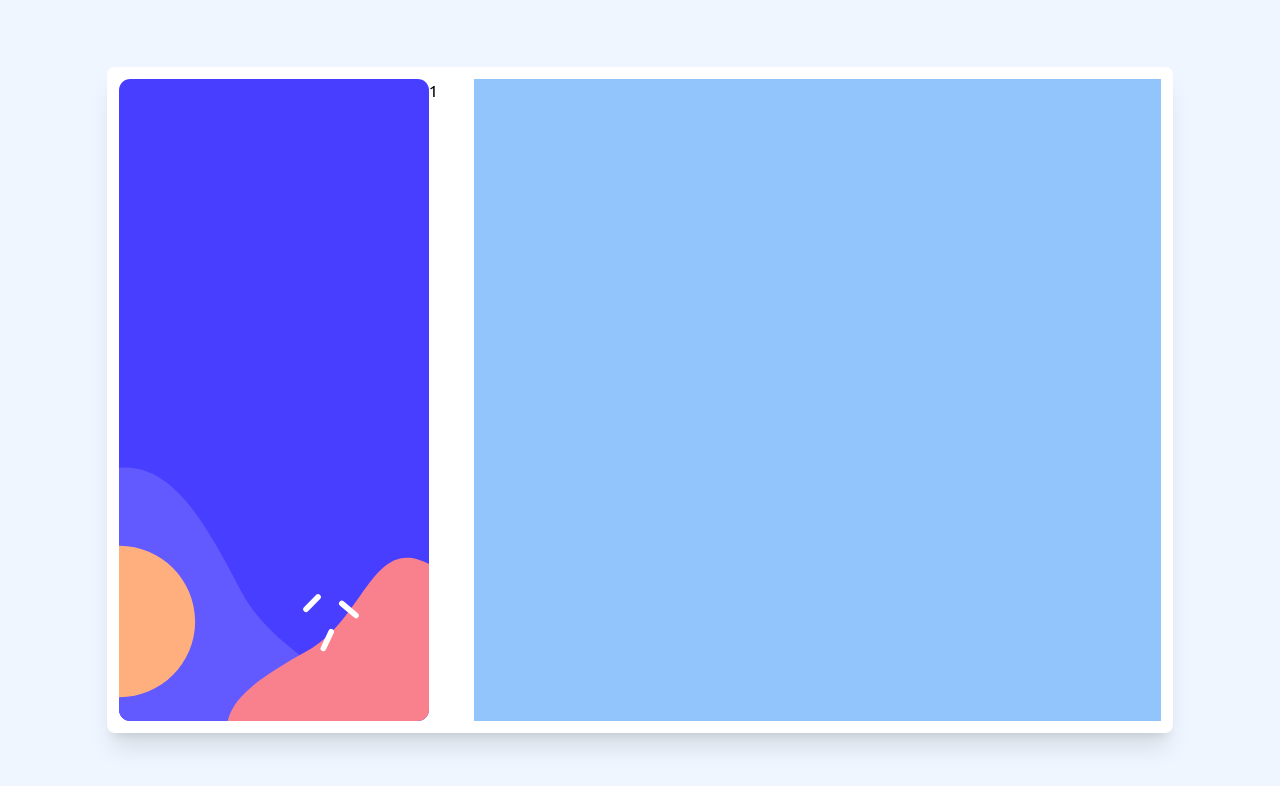
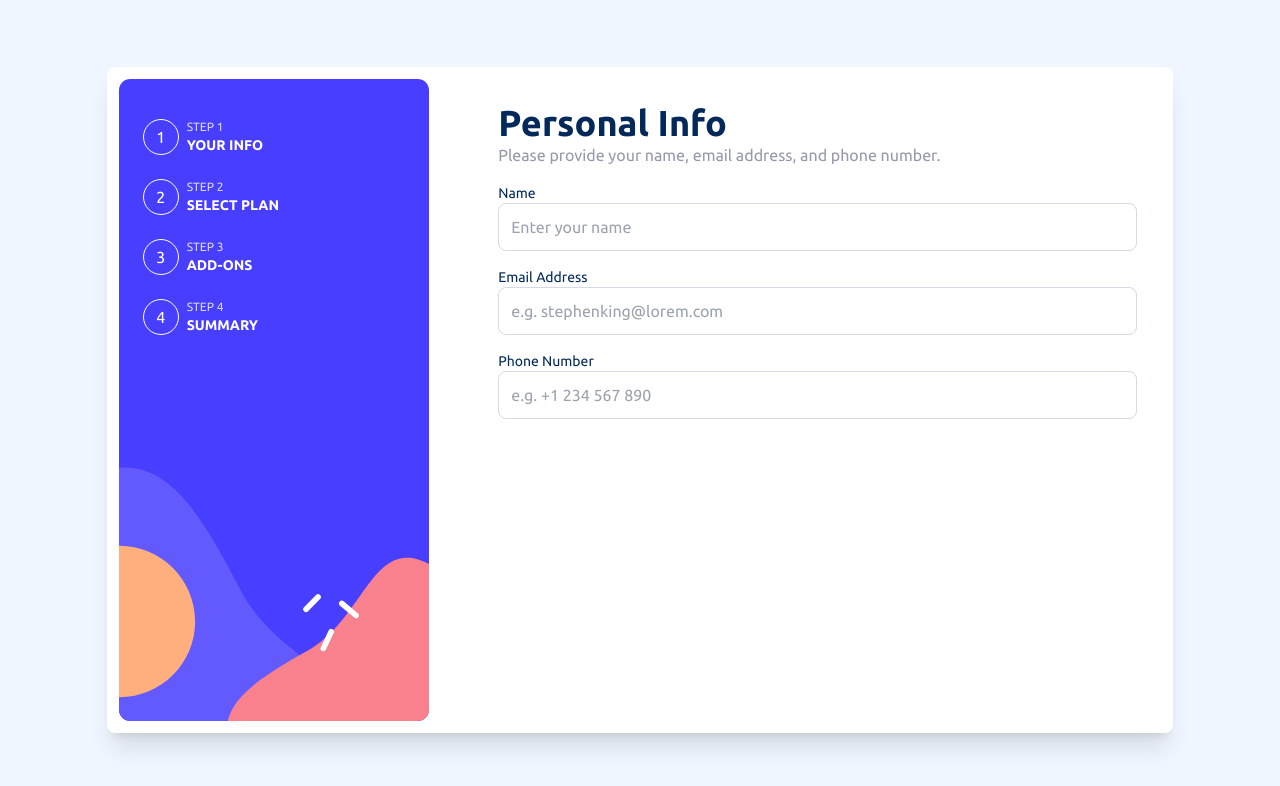
Before and after one commit to oonderrr/react-multi-step-form-main, a React (Vite) app: page / in a window 1280 px wide. Shown: the top 786 px of the page. Built offline with nearby package versions, Linux system fonts and the light colour scheme.

Commit message:
sidebar ve step1

```diff
--- a/src/App.jsx
+++ b/src/App.jsx
@@ -1,4 +1,3 @@
-import multiStepForm from "./components/MultiStepForm.jsx";
 import MultiStepForm from "./components/MultiStepForm.jsx";
 
 function App() {
--- a/src/components/MultiStepForm.jsx
+++ b/src/components/MultiStepForm.jsx
@@ -1,14 +1,15 @@
 import Sidebar from "./Sidebar.jsx";
+import SidebarContent from "./SidebarContent.jsx";
+import Step1 from "./Step1.jsx";
 const MultiStepForm = () => {
   return(
       <>
         <div className="flex bg-white h-5/6 w-5/6 m-10 rounded-lg shadow-xl space-x-3 p-3">
             <Sidebar/>
-          <div className="basis-2/3 bg-blue-300 h-full">
-
+          <div className="basis-2/3  h-full justify-center">
+            <Step1/>
           </div>
         </div>
-
       </>
   )
 }
--- a/src/components/Sidebar.jsx
+++ b/src/components/Sidebar.jsx
@@ -4,8 +4,24 @@ const Sidebar = () => {
   return(
       <>
           <div className="flex basis-1/3 h-full rounded-lg">
-              <img className="object-cover rounded-lg z-0" src="assets/images/bg-sidebar-desktop.svg" alt="Sidebar"/>
-              <SidebarContent/>
+              <img className="object-cover rounded-lg" src="assets/images/bg-sidebar-desktop.svg" alt="Sidebar"/>
+              <div className="absolute pl-6 pt-4">
+                  <SidebarContent
+                      number="1"
+                      pageName="YOUR INFO"/>
+
+                  <SidebarContent
+                      number="2"
+                      pageName="SELECT PLAN"/>
+
+                  <SidebarContent
+                      number="3"
+                      pageName="ADD-ONS"/>
+
+                  <SidebarContent
+                      number="4"
+                      pageName="SUMMARY"/>
+              </div>
           </div>
       </>
   )
--- a/src/components/SidebarContent.jsx
+++ b/src/components/SidebarContent.jsx
@@ -1,9 +1,18 @@
-const SidebarContent = () => {
+const SidebarContent = ({ number, pageName}) => {
   return(
       <>
-      <div>
-          <div className="z-10">1</div>
-      </div>
+
+          <div className="flex text-white pt-6">
+              <div className="w-9 h-9 rounded-full border border-white grid place-content-center">
+                  <div>
+                      {number}
+                  </div>
+              </div>
+              <div className="ml-2">
+                  <h3 className="text-xs text-light-gray">STEP {number}</h3>
+                  <h2 className="text-sm font-bold">{pageName}</h2>
+              </div>
+          </div>
       </>
   )
 }
--- /dev/null
+++ b/src/components/Step1.jsx
@@ -0,0 +1,23 @@
+import Step1Content from "./Step1Content.jsx";
+const Step1 = () => {
+  return(
+      <>
+          <div className="m-6">
+              <h1 className="font-bold text-4xl text-marine-blue">Personal Info</h1>
+              <p className="text-cool-gray">Please provide your name, email address, and phone number.</p>
+              <Step1Content name="Name"
+                            placeholder="Enter your name"/>
+
+              <Step1Content name="Email Address"
+                            placeholder="e.g. stephenking@lorem.com"/>
+
+              <Step1Content name="Phone Number"
+                            placeholder="e.g. +1 234 567 890"/>
+          </div>
+
+
+      </>
+  )
+}
+
+export default Step1
--- /dev/null
+++ b/src/components/Step1Content.jsx
@@ -0,0 +1,15 @@
+const Step1Content = ({name, placeholder}) => {
+  return(
+      <>
+          <div className="mt-4">
+              <h3 className="text-sm text-marine-blue">{name}</h3>
+              <input className="w-full h-12 border border-light-gray rounded-lg placeholder:pl-3 hover:border-purplish-blue"
+                     type="text"
+                     placeholder={placeholder}/>
+          </div>
+
+      </>
+  )
+}
+
+export default Step1Content
--- a/tailwind.config.js
+++ b/tailwind.config.js
@@ -26,7 +26,7 @@ export default {
         "pight-blue": "hsl(206, 94%, 87%)",
         "strawberry-red": "hsl(354, 84%, 57%)",
         "cool-gray": "hsl(231, 11%, 63%)",
-        "ight-gray": "hsl(229, 24%, 87%)",
+        "light-gray": "hsl(229, 24%, 87%)",
         "magnolia": "hsl(217, 100%, 97%)",
         "alabaster": "hsl(231, 100%, 99%)",
         "white": "hsl(0, 0%, 100%)"
```
